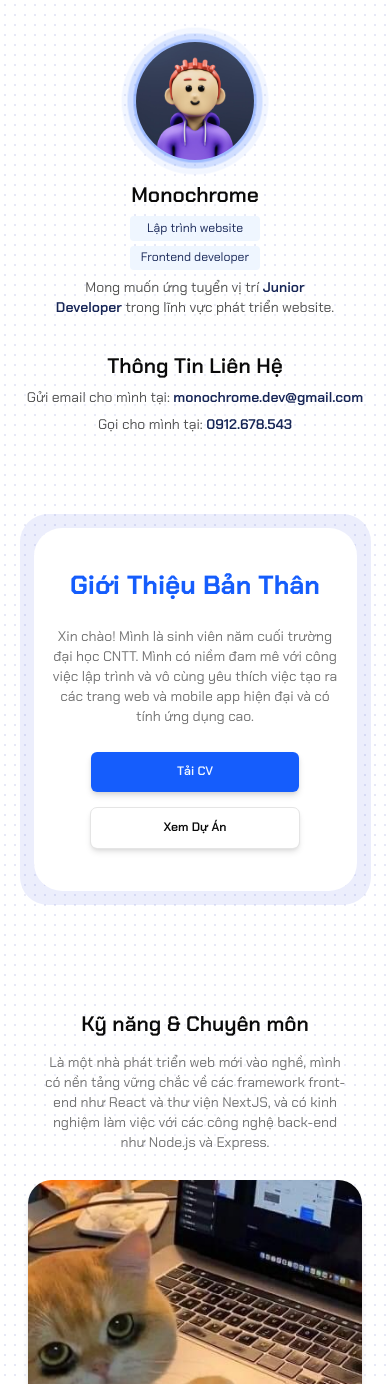
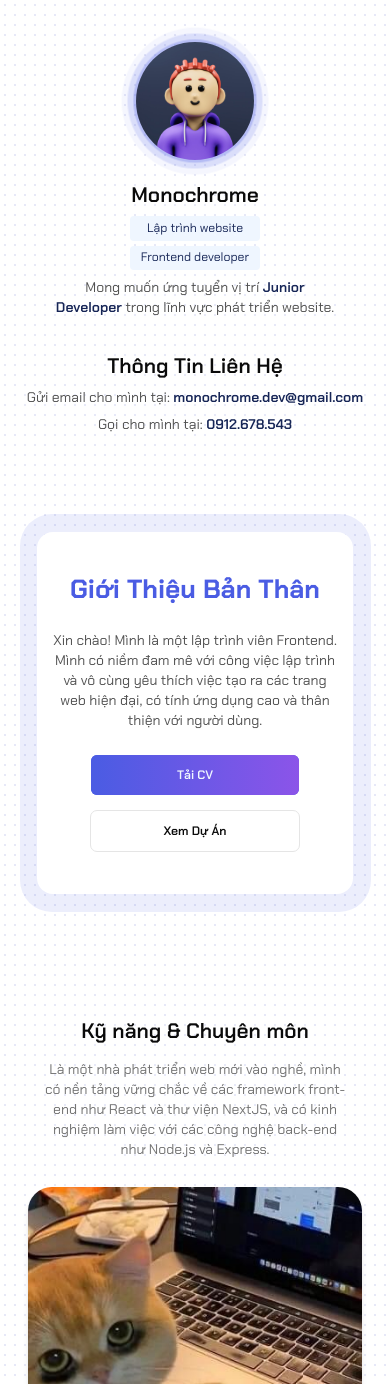
Before and after one commit to monochrome-devcore/portfolio, a React (Vite) app: page / in a window 390 px wide. Shown: the top 1384 px of the page. Built offline with nearby package versions, Linux system fonts and the light colour scheme.

Commit message:
about me responsive update

```diff
--- a/src/components/shared/AboutMe.tsx
+++ b/src/components/shared/AboutMe.tsx
@@ -1,7 +1,12 @@
+// Components
 import { Button } from "@/components/ui/button";
-import { cn } from "@/lib/utils";
+
+// Assets
 import RocketIcon from "@/assets/rocket-icon.svg";
 import LaptopIcon from "@/assets/laptop-icon.svg";
+
+// Utils
+import { cn } from "@/lib/utils";
 
 const AboutMe = () => {
   return (
@@ -33,29 +38,30 @@ const AboutMe = () => {
 
       <div
         className={cn(
-          "w-[70%] p-12 bg-[hsla(233,73%,59%,0.1)] rounded-[3rem]",
-          "max-sm:p-4 max-sm:w-[90%] max-sm:rounded-[2rem]",
+          "w-[70%] p-12 bg-[hsla(233,73%,59%,0.1)] rounded-[48px]",
+          "max-md:w-[80%] p-8",
+          "max-sm:p-5 max-sm:w-[90%] max-sm:rounded-[32px]",
         )}
       >
         <div
           className={cn(
-            "flex flex-col gap-7 justify-center items-center bg-white rounded-[3rem] py-12 px-0",
-            "max-sm:rounded-[2rem]",
+            "flex flex-col gap-7 justify-center items-center bg-white rounded-[24px] py-12 px-0",
+            "max-sm:rounded-[16px]",
           )}
         >
           <h1
             className={cn(
-              "text-3xl font-bold capitalize text-blue-600",
+              "text-3xl font-bold capitalize text-primary",
               "max-sm:text-center max-sm:text",
             )}
           >
             Giới Thiệu Bản Thân
           </h1>
 
-          <p className="text-center max-w-[65ch] text-neutral-500 px-4">
-            Xin chào! Mình là sinh viên năm cuối trường đại học CNTT. Mình có
-            niềm đam mê với công việc lập trình và vô cùng yêu thích việc tạo ra
-            các trang web và mobile app hiện đại và có tính ứng dụng cao.
+          <p className="text-center max-w-[65ch] text-neutral-600 px-4 text-pretty">
+            Xin chào! Mình là một lập trình viên Frontend. Mình có niềm đam mê
+            với công việc lập trình và vô cùng yêu thích việc tạo ra các trang
+            web hiện đại, có tính ứng dụng cao và thân thiện với người dùng.
           </p>
 
           <div
@@ -66,13 +72,13 @@ const AboutMe = () => {
             <Button
               asChild
               size={"xl"}
-              className={cn("p-3 w-60 max-w-[80%] shadow-md")}
+              className={cn("p-3 w-60 max-w-[80%] btn-gradient")}
             >
               <a
                 href="../../assets/CV_Resume.pdf"
                 target="_blank"
                 rel="noopener noreferrer"
-                download
+                download={"Pham_Ngoc_Quan_CV.pdf"}
                 className={cn("text-center font-semibold")}
               >
                 Tải CV
@@ -83,7 +89,7 @@ const AboutMe = () => {
               asChild
               variant={"outline"}
               size={"xl"}
-              className={cn("p-3 w-60 max-w-[80%] shadow-md")}
+              className={cn("p-3 w-60 max-w-[80%] shadow-none")}
             >
               <a
                 href="#ProjectContainer"
--- a/src/index.css
+++ b/src/index.css
@@ -116,6 +116,21 @@
   }
 }
 
+@utility btn-gradient {
+  background-image: linear-gradient(
+    to right,
+    #4a5ce3 0%,
+    #8e54e9 52%,
+    #4a5ce3 100%
+  );
+  background-size: 200% auto;
+  transition: all 0.5s ease !important;
+
+  &:hover {
+    background-position: right center;
+  }
+}
+
 :root {
   --background: oklch(1 0 0);
   --foreground: oklch(0.145 0 0);
@@ -123,7 +138,7 @@
   --card-foreground: oklch(0.145 0 0);
   --popover: oklch(1 0 0);
   --popover-foreground: oklch(0.145 0 0);
-  --primary: oklab(54.653% -0.03044 -0.24373);
+  --primary: oklch(54.152% 0.20408 271.914);
   --primary-foreground: oklch(0.97 0.014 254.604);
   --secondary: oklab(96.744% 0.00038 -0.00138);
   --secondary-foreground: oklch(0.21 0.006 285.885);
@@ -158,7 +173,7 @@
   --card-foreground: oklch(0.985 0 0);
   --popover: oklch(0.205 0 0);
   --popover-foreground: oklch(0.985 0 0);
-  --primary: oklab(54.653% -0.03044 -0.24373);
+  --primary: oklch(54.152% 0.20408 271.914);
   --primary-foreground: oklch(0.97 0.014 254.604);
   --secondary: oklch(0.274 0.006 286.033);
   --secondary-foreground: oklch(0.985 0 0);
```
